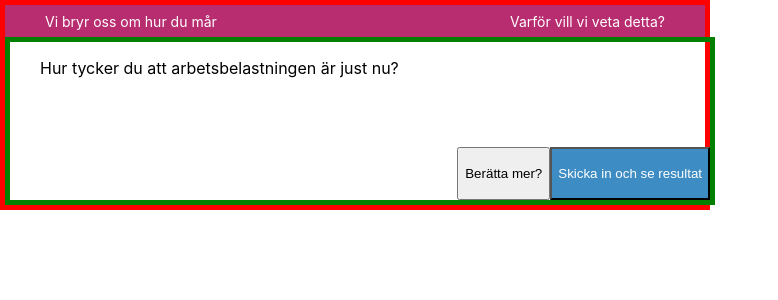
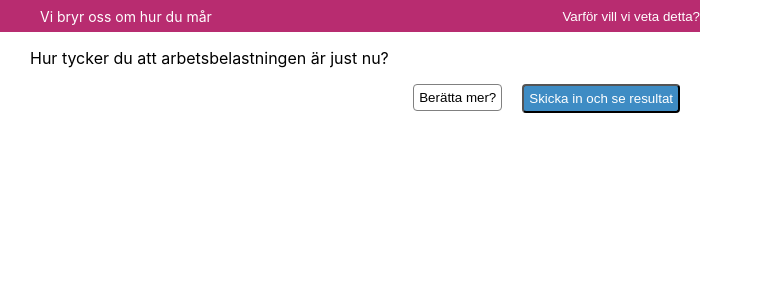
Before and after one commit to JohannesAlmroth/2lips, a React (Create React App) app: page / in a window 1280 px wide. Shown: the top 300 px of the page, without its empty margins (0-778 px from the left). Built offline with nearby package versions, Linux system fonts and the light colour scheme.

Commit message:
Google docs commit

```diff
--- a/src/components/Survey.js
+++ b/src/components/Survey.js
@@ -1,15 +1,14 @@
-import React from 'react';
+import React, { useState } from 'react';
 import styled from 'styled-components';
-import Button from '@material-ui/core/Button';
+import Popover from '@material-ui/core/Popover';
 
 const Primary = 'rgb(62, 140, 196)';
 
 const Wrapper = styled.div`
 	width: 700px;
-	height: 200px;
-	display: flex;
-	flex-direction: column;
-	border: 5px solid red;
+	height: 250px;
+	display: grid;
+	grid-template-rows: 2em 1fr;
 `;
 
 const Header = styled.div`
@@ -33,7 +32,6 @@ const Body = styled.div`
 	height: 100%;
 	display: flex;
 	flex-direction: column;
-	border: 5px solid green;
 `;
 
 const ButtonGroup = styled.div`
@@ -43,42 +41,97 @@ const ButtonGroup = styled.div`
 	justify-content: flex-end;
 `;
 
-const InputWrapper = styled.div`
-	height: 100%;
-	width: 100%;
+const ButtonDiv = styled.div`
+	padding-right: 20px;
 `;
 
 const TextButton = styled.button`
-	white-space: normal;
+	// width: 90px;
+	// height: 30px;
+	display-inline: block;
+	border-radius: 4px;
+	background-color: white;
+	border: 1px solid grey;
+	padding: 5px;
 `;
 
 const SendButton = styled.button`
 	background: ${Primary};
 	color: white;
+	display: inline-block;
+	border-radius: 4px;
+	padding: 5px;
 `;
 
 const Question = styled.p`
 	padding-left: 30px;
 `;
 
+const InputDiv = styled.div`
+	width: 100%;
+	height: 100%;
+	padding-left: 40px;
+	display: flex;
+	flex-direction: column;
+`;
+
+const InputField = styled.input`
+	width: 500px;
+	height: 100px;
+`;
+
+const Title2 = styled.p`
+	margin-bottom: 0px;
+`;
+
+const PopButton = styled.button`
+	padding-right: 14px;
+	color: white;
+	background: none!important;
+	border: none;
+	padding: 0!important;
+	&:focus {
+		outline: none;
+	}
+
+	&:hover {
+		cursor: pointer;
+	}
+
+`;
+
 function Survey() {
+	const [inputOpen, setInputOpen] = useState(false);
+	const [isPopOpen, togglePopOpen] = useState(false);
+
 	return (
 		<Wrapper>
 			<Header>
 				<Title>Vi bryr oss om hur du mår</Title>
-				<Title> Varför vill vi veta detta?</Title>
+				<PopButton onClick={() => togglePopOpen(!isPopOpen)}> Varför vill vi veta detta?</PopButton>
+				<Popover
+					open={isPopOpen}>
+					<p>I am a popover</p>
+				</Popover>
 			</Header>
 			<Body>
 				<Question>Hur tycker du att arbetsbelastningen är just nu?</Question>
 
-				{/* Radio meter or smth */}
-				<InputWrapper>
-
-				</InputWrapper>
+				{inputOpen &&
+				<InputDiv>
+					<Title2>Berätta mer?</Title2>
+					<InputField placeholder="Vad kan vi förändra för att det ska bli bättre?"></InputField>
+				</InputDiv>}
 
 				<ButtonGroup>
-					<TextButton>Berätta mer?</TextButton>
-					<SendButton>Skicka in och se resultat</SendButton>
+					{!inputOpen &&
+						<ButtonDiv>
+							<TextButton onClick={() => setInputOpen(true)}>Berätta mer?</TextButton>
+						</ButtonDiv>}
+
+					<ButtonDiv>
+						<SendButton>Skicka in och se resultat</SendButton>
+					</ButtonDiv>
 				</ButtonGroup>
 
 
```
